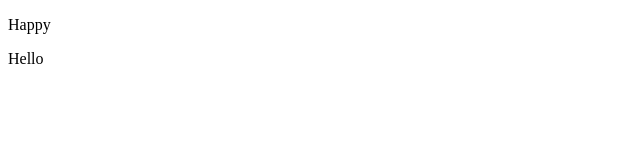
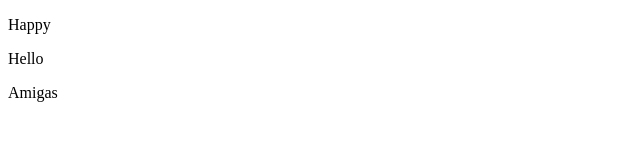
Before and after one commit to Sara-Morales/Cero-errores, a plain HTML site: page index.S.html in a window 1280 px wide. Shown: the full height of the page, 0-640 px from the left. Drawn offline with Linux system fonts and the light colour scheme.

Commit message:
Nuevo parrafo

```diff
--- a/index.S.html
+++ b/index.S.html
@@ -12,5 +12,9 @@
     <p>
     Hello
     </p>
+    <p>
+    Amigas
+    </p>
+
 </body>
 </html>
```
